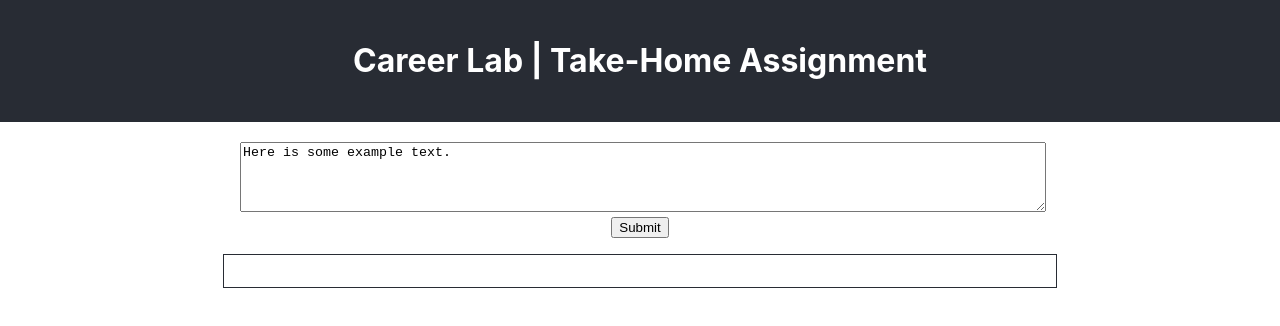
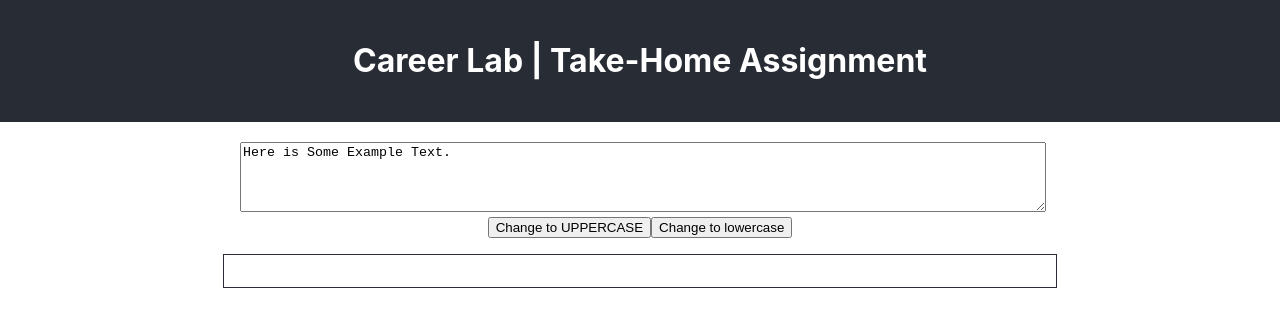
Before and after one commit to the-collab-lab/take-home-assignment, a React (Create React App) app: page / in a window 1280 px wide. Shown: the top 326 px of the page. Built offline with nearby package versions, Linux system fonts and the light colour scheme.

Commit message:
Add buttons for each of upper and lower case

```diff
--- a/src/App.js
+++ b/src/App.js
@@ -2,16 +2,22 @@ import './App.css';
 import React from "react";
 
 function App() {
-  const [textInput, setTextInput] = React.useState('Here is some example text.');
+  const [textInput, setTextInput] = React.useState('Here is Some Example Text.');
   const [textOutput, setTextOutput] = React.useState('');
 
   const handleChange = event => {
     setTextInput(event.target.value);
   };
 
+  const handleUppercase = event => {
+    setTextOutput(textInput.toUpperCase())
+  };
+  const handleLowercase = event => {
+    setTextOutput(textInput.toLowerCase())
+  };
+
   const handleSubmit = event => {
     event.preventDefault();
-    setTextOutput('Your formatted text will go here!')
   };
 
   return (
@@ -23,7 +29,12 @@ function App() {
         <label>
           <textarea onChange={handleChange} value={textInput}/>
         </label>
-        <input type="submit" value="Submit"/>
+        <button onClick={handleUppercase}>
+          Change to UPPERCASE
+        </button>
+        <button onClick={handleLowercase}>
+          Change to lowercase
+        </button>
       </form>
       <div id="result">
         {textOutput}
```
